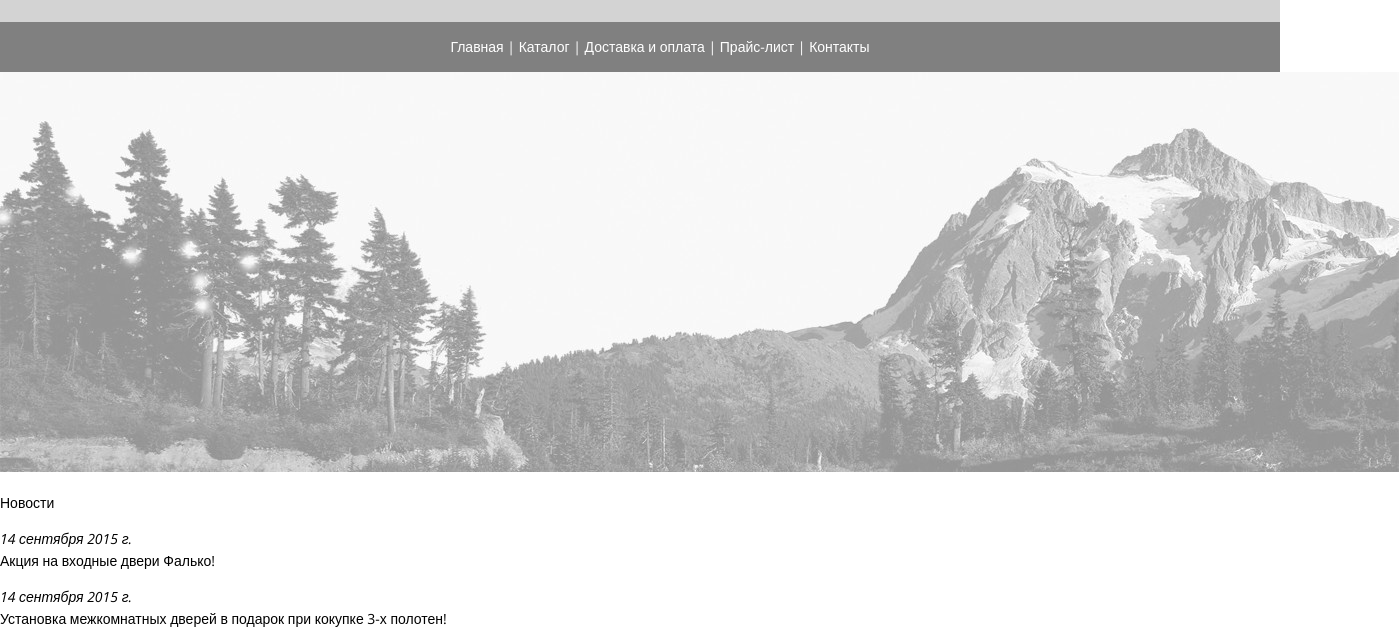
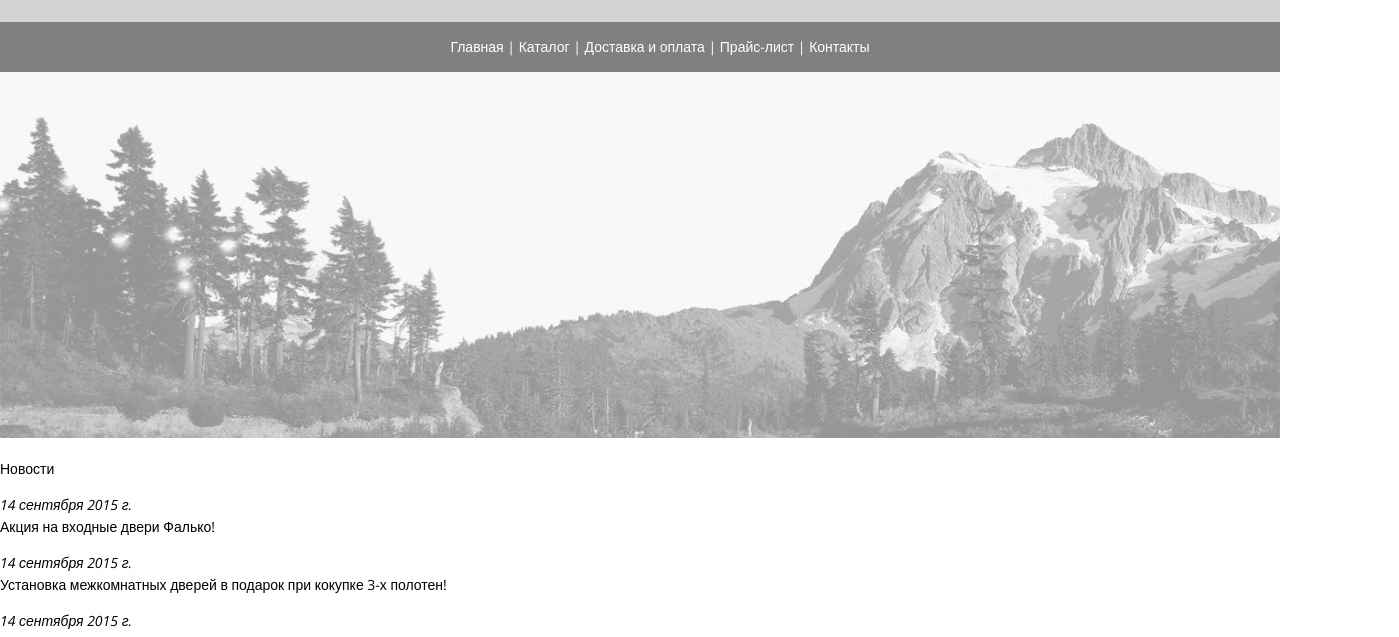
Before and after one commit to kurigomecha/schneider-consult-test, a plain HTML site: page index.html in a window 1280 px wide. Shown: the part 128-765 px from the top of the page, 1399 px wide, since content can reach past the window. Drawn offline with nearby package versions, Linux system fonts and the light colour scheme.

Commit message:
Add slider styling

```diff
--- a/styles.css
+++ b/styles.css
@@ -72,6 +72,11 @@ a{
 
 /* Slider */
 
+.slider img {
+  width: 100%;
+  height: auto;
+}
+
 /* Content */
 
 /* Footer */
```
